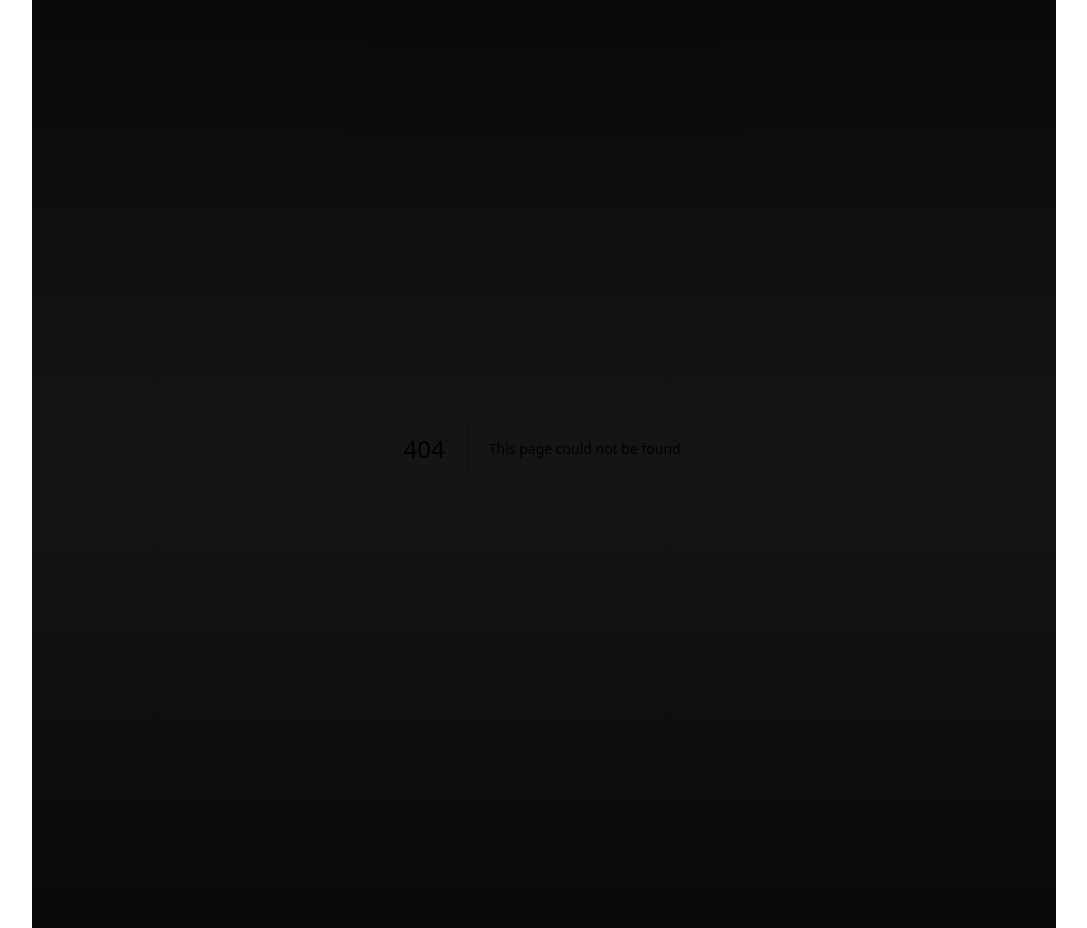
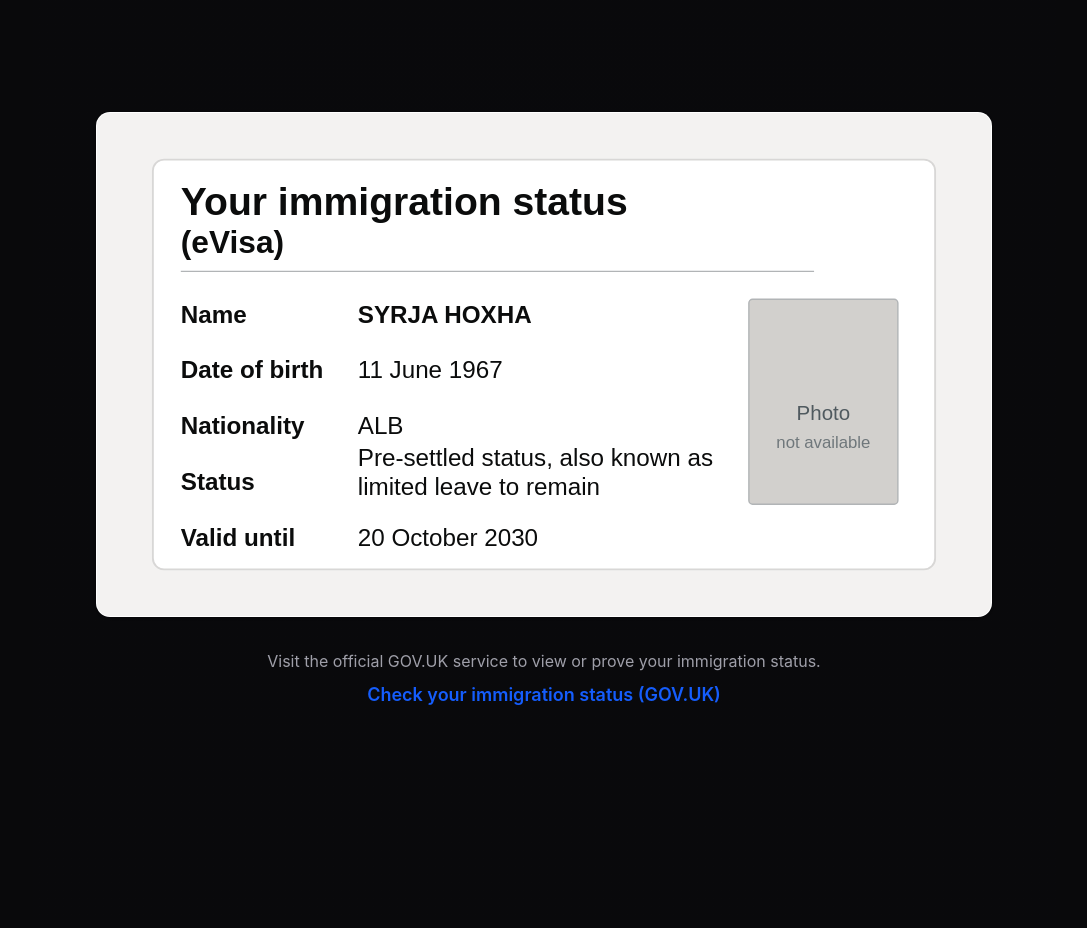
Before and after one commit to fightingentropy/1pass, a Next.js app: page /visa in a window 1280 px wide. Before the commit this address had no page. Shown: the whole page, without its empty margins (96-1183 px from the left). Built offline with nearby package versions, Linux system fonts and the light colour scheme.

Commit message:
Add visa status example page

```diff
--- /dev/null
+++ b/src/app/visa/page.tsx
@@ -0,0 +1,38 @@
+import Image from "next/image";
+import Link from "next/link";
+
+export const metadata = {
+  title: "Your immigration status (eVisa)",
+  description:
+    "View an example eVisa status summary and access the official immigration status service.",
+};
+
+export default function VisaPage() {
+  return (
+    <main className="mx-auto flex min-h-screen w-full max-w-5xl flex-col items-center gap-8 px-4 py-16 text-center">
+      <div className="w-full max-w-4xl">
+        <Image
+          src="/visa-status.svg"
+          alt="Example UK immigration status eVisa summary"
+          width={960}
+          height={540}
+          className="h-auto w-full rounded-xl border border-border bg-white shadow-sm"
+          priority
+        />
+      </div>
+      <div className="flex flex-col items-center gap-2">
+        <p className="text-base text-muted-foreground">
+          Visit the official GOV.UK service to view or prove your immigration status.
+        </p>
+        <Link
+          href="https://view-immigration-status.service.gov.uk/status"
+          target="_blank"
+          rel="noopener noreferrer"
+          className="text-lg font-semibold text-blue-600 underline-offset-4 hover:underline"
+        >
+          Check your immigration status (GOV.UK)
+        </Link>
+      </div>
+    </main>
+  );
+}
```
Also changed, not shown: public/visa-status.svg (added).
